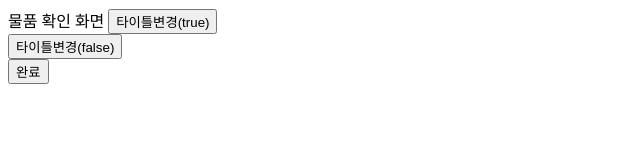
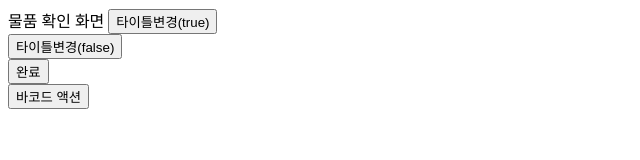
Before and after one commit to megadeth10/c2cmarket, a plain HTML site: page index.html in a window 1280 px wide. Shown: the whole page, without its empty margins (0-640 px from the left). Drawn offline with Linux system fonts and the light colour scheme.

Commit message:
barcode action을 추가함.

```diff
--- a/index.html
+++ b/index.html
@@ -7,6 +7,9 @@ function myfunction(newState) {
 
 function myfunction2() {
   window.GoodsConfirmModule.onComplete();
+}
+function myfunction3() {
+  window.DeleoWMS.onDeepLink("deleo://wms/a");
 }
 </script>
 <head>
@@ -19,5 +22,6 @@ function myfunction2() {
 <input type = "button" onclick = "myfunction(true)" value = "타이틀변경(true)"><br/>
 <input type = "button" onclick = "myfunction(false)" value = "타이틀변경(false)"><br/>
 <input type = "button" onclick = "myfunction2()" value = "완료"><br/>
+<input type = "button" onclick = "myfunction3()" value = "바코드 액션"><br/>
 </body>
 </html>
```
